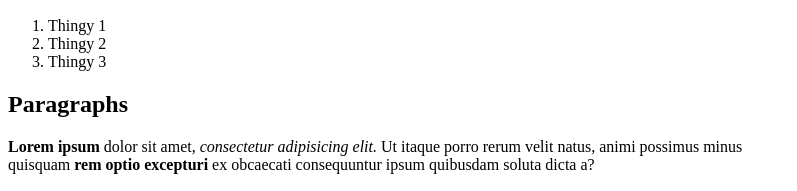
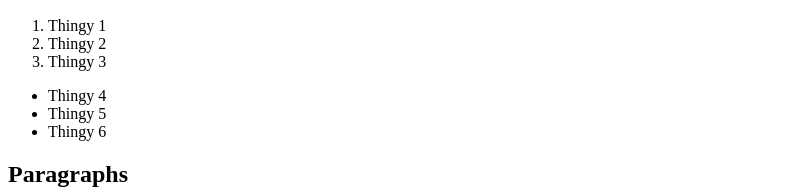
Before and after one commit to gandrade4/DPW-2023.2, a plain HTML site: page Aula 03 - HTML/index.html in a window 1280 px wide. Shown: the part 110-301 px from the top of the page, without its empty margins (0-797 px from the left). Drawn offline with Linux system fonts and the light colour scheme.

Commit message:
list update

```diff
--- a/Aula 03 - HTML/index.html
+++ b/Aula 03 - HTML/index.html
@@ -13,6 +13,11 @@
         <li>Thingy 2</li>
         <li>Thingy 3</li>
     </ol>
+    <ul>
+        <li>Thingy 4</li>
+        <li>Thingy 5</li>
+        <li>Thingy 6</li>
+    </ul>
     <h2>Paragraphs</h2>
     <p><b>Lorem ipsum</b> dolor sit amet, <i>consectetur adipisicing elit.</i> Ut itaque porro rerum velit natus, animi possimus minus<br>
     quisquam <strong>rem optio excepturi</strong> ex obcaecati consequuntur ipsum quibusdam soluta dicta a?</p>
```
